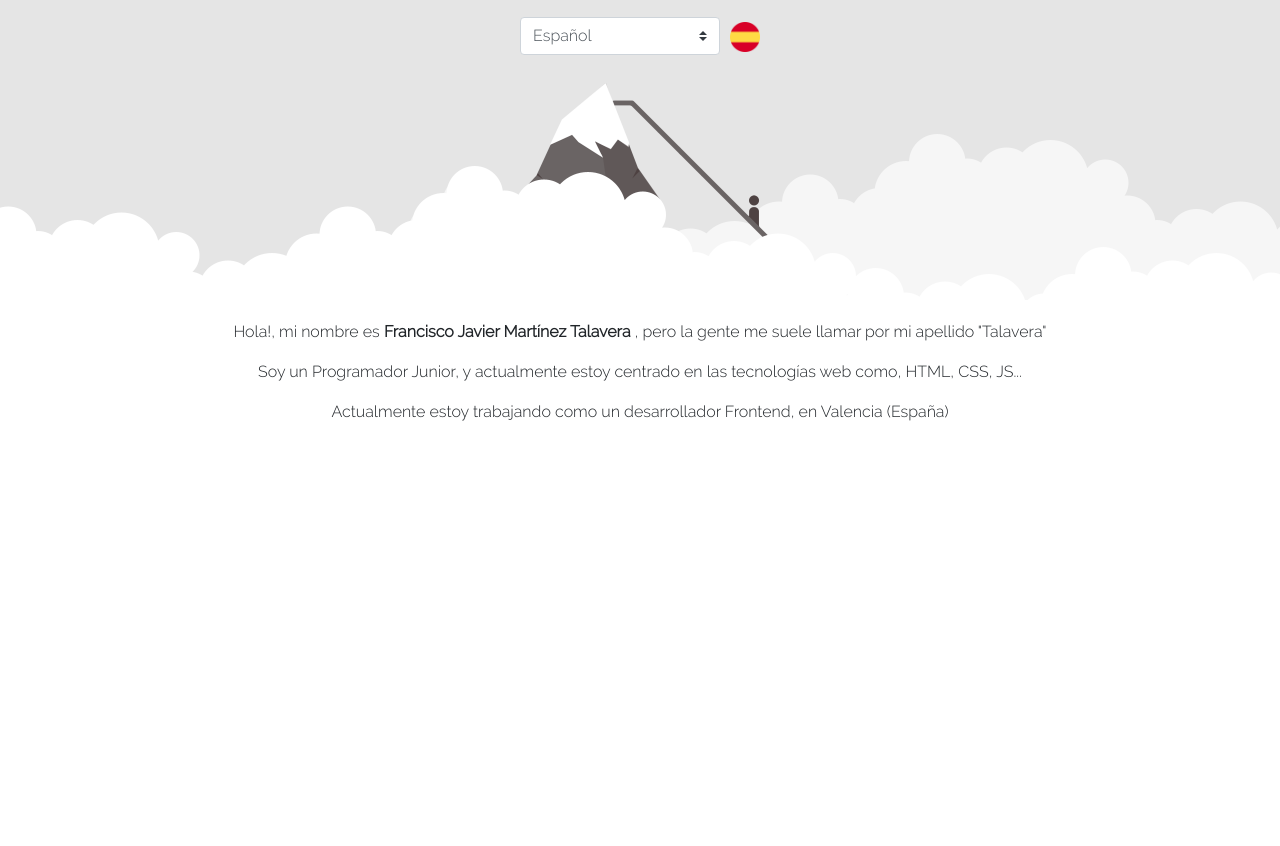
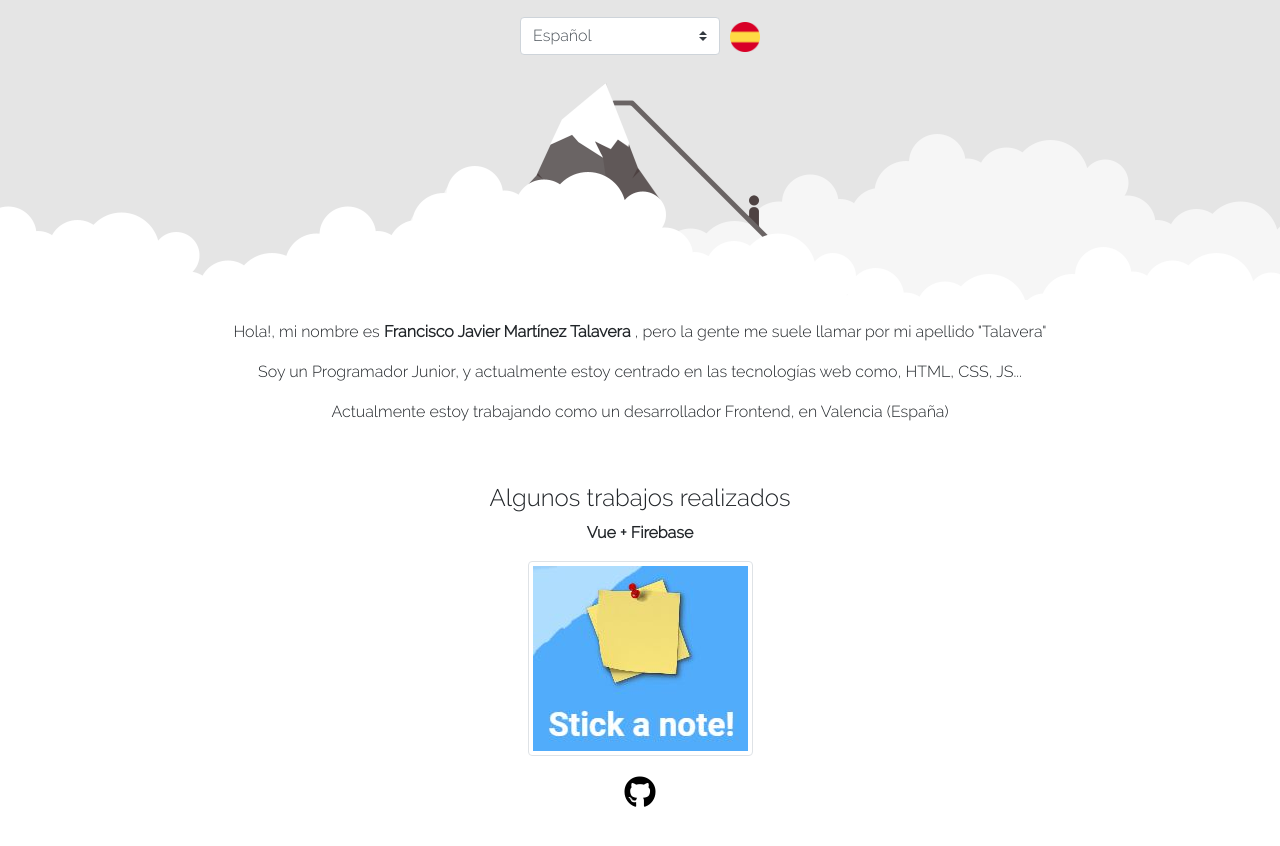
Before and after one commit to fcojavierMT/mySitePortfolio, a Vue app: page /#/home in a window 1280 px wide. Shown: the top 846 px of the page. Before the commit the page ends 800 px from the top, so only its background shows below. Built offline with nearby package versions, Linux system fonts and the light colour scheme.

Commit message:
feat(portfolio): setup works

```diff
--- a/package.json
+++ b/package.json
@@ -11,7 +11,6 @@
     "animate.css": "^3.7.0",
     "bootstrap-vue": "^2.0.0-rc.11",
     "json-loader": "^0.5.7",
-    "material-icons": "^0.2.3",
     "node-sass": "^4.9.3",
     "sass-loader": "^7.1.0",
     "vue": "^2.5.17",
@@ -20,6 +19,7 @@
     "vue-router": "^3.0.1"
   },
   "devDependencies": {
+    "@fortawesome/fontawesome-free": "^5.6.3",
     "@vizuaalog/bulmajs": "^0.6.0",
     "@vue/cli-plugin-babel": "^3.0.1",
     "@vue/cli-plugin-eslint": "^3.0.1",
--- a/src/components/works.vue
+++ b/src/components/works.vue
@@ -1,5 +1,22 @@
 <template>
-  <b-container fluid class="p-4">
+  <b-container class="p-4 animated zoomIn delay-1s">
+    <h4>{{$t('works')}}</h4>
+    <b-row>
+      <b-col v-for="work in works" :key="work.title">
+        <p>{{work.title}}</p>
+        <b-img
+          rounded
+          thumbnail
+          :src="require(`@/assets/imgs/works/${work.image}.jpg`)"
+          alt="Thumbnail"
+        />
+        <div class="info-container">
+          <a :href="work.link" target="_blank" rel="external">
+            <i class="fab fa-github fa-2x"></i>
+          </a>
+        </div>
+      </b-col>
+    </b-row>
   </b-container>
 </template>
 
@@ -10,15 +27,23 @@ export default {
     return {
       works: [
         {
-          title: 'First work',
-          image: 'https://picsum.photos/250/250/?image=58'
+          title: "Vue + Firebase",
+          image: "stickNote",
+          link: "https://github.com/fcojavierMT/proyecto-final"
         }
       ]
-    }
+    };
   }
 };
 </script>
 
-<style>
-
+<style lang="scss" scoped>
+.info-container {
+  margin: 10px;
+  i {
+    color: black;
+    cursor: pointer;
+    margin: 10px;
+  }
+}
 </style>
--- a/src/i18n/en.json
+++ b/src/i18n/en.json
@@ -5,5 +5,6 @@
   "func": "And im a Junior Programmer, focused on web technologies as, Javascript, HTML, CSS, etc",
   "currently": "Im currently Working as a Frontend Developer, on Valencia (Spain)",
   "someWorks": "Some of my works",
-  "firstProject": "My first project. A simple web to put notes, with login page made with firebase"
+  "firstProject": "My first project. A simple web to put notes, with login page made with firebase",
+  "works": "Some of my works"
 }
--- a/src/i18n/es.json
+++ b/src/i18n/es.json
@@ -5,5 +5,6 @@
   "func": "Soy un Programador Junior, y actualmente estoy centrado en las tecnologías web como, HTML, CSS, JS...",
   "currently": "Actualmente estoy trabajando como un desarrollador Frontend, en Valencia (España)",
   "someWorks": "Aquí algunos de mis trabajos",
-  "firstProject": "Mi primer proyecto. Una web simple donde poner notas, con un login desarrollado con firebase"
+  "firstProject": "Mi primer proyecto. Una web simple donde poner notas, con un login desarrollado con firebase",
+  "works": "Algunos trabajos realizados"
 }
--- a/src/scss/main.scss
+++ b/src/scss/main.scss
@@ -1,5 +1,5 @@
 @import './font/_font';
 @import '~animate.css';
-@import '~material-icons/iconfont/material-icons.css';
+@import '~@fortawesome/fontawesome-free/css/all.css';
 @import '~bootstrap/dist/css/bootstrap.css';
 @import '~bootstrap-vue/dist/bootstrap-vue.css';
```
Also changed, not shown: src/assets/imgs/works/stickNote.jpg (added), 1 other file (tests, documents, lock files or other folders).
